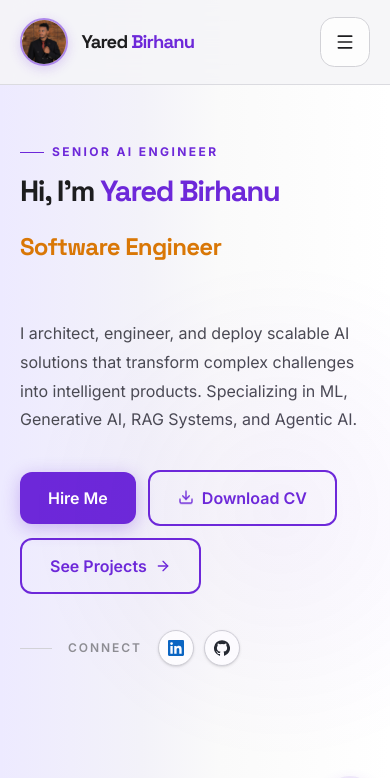
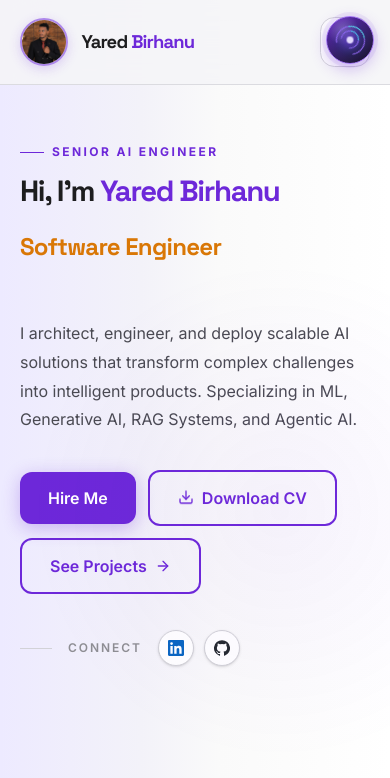
Before and after one commit to Yaredo48/my-personal-website, a Next.js app in the folder my-website/: page / in a window 390 px wide. Shown: the top 778 px of the page. Built offline with nearby package versions, Linux system fonts and the light colour scheme.

Commit message:
reposition floating profile shortcut to top of the viewport

```diff
--- a/my-website/src/app/globals.css
+++ b/my-website/src/app/globals.css
@@ -172,7 +172,8 @@ section { scroll-margin-top: 5rem; }
 .floating-profile-shortcut {
   position: fixed;
   right: max(1.25rem, env(safe-area-inset-right));
-  bottom: max(1.25rem, env(safe-area-inset-bottom));
+  top: max(1.25rem, env(safe-area-inset-top));
+  bottom: auto;
   z-index: 60;
   display: grid;
   width: 3rem;
@@ -564,7 +565,7 @@ section { scroll-margin-top: 5rem; }
 
   .floating-profile-shortcut {
     right: max(1rem, env(safe-area-inset-right));
-    bottom: max(1rem, env(safe-area-inset-bottom));
+    top: max(1rem, env(safe-area-inset-top));
   }
 }
 
```
